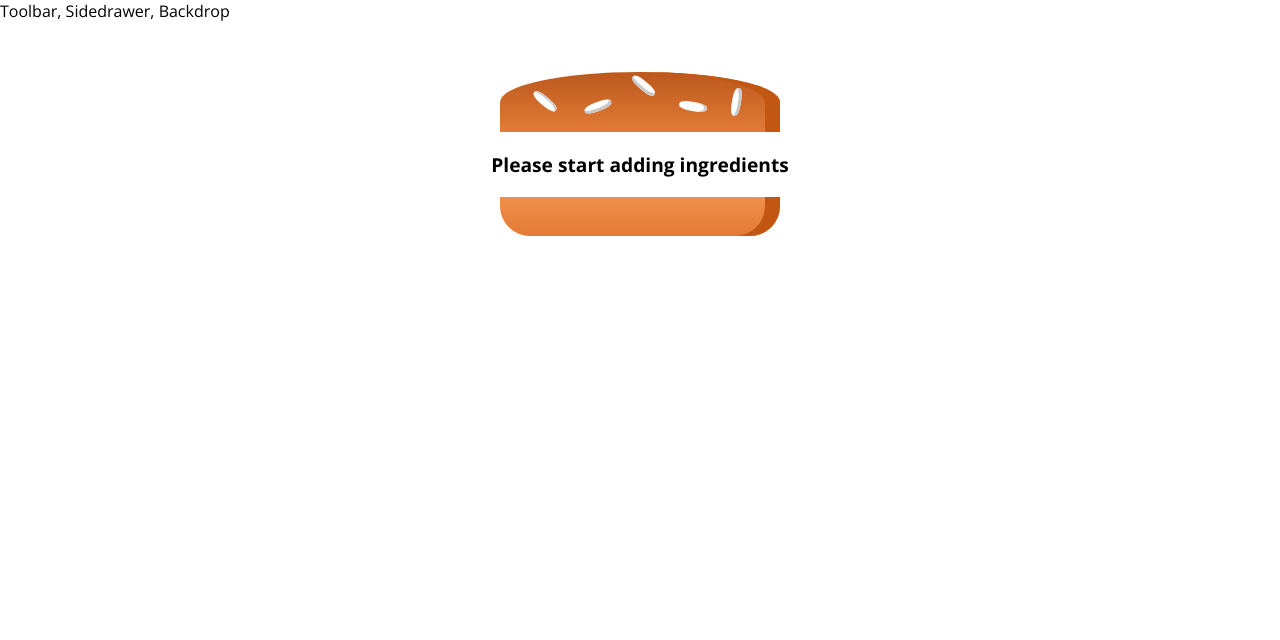
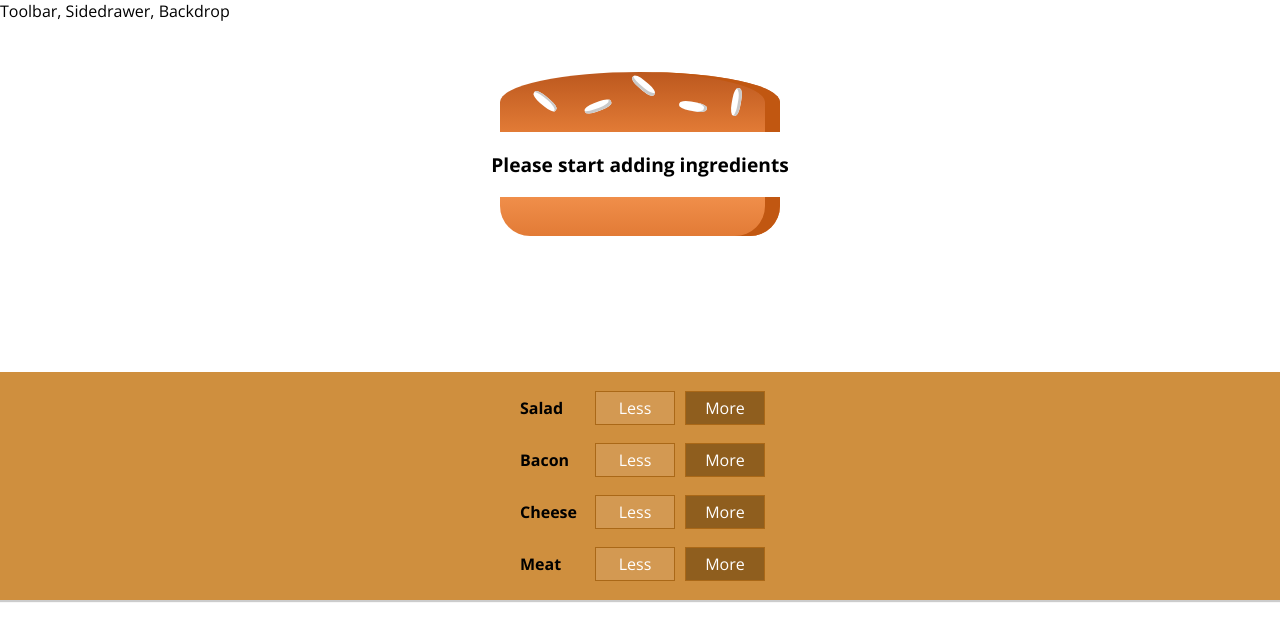
Before and after one commit to JiiB/React, a React app in the folder burgerbuilder/: page / in a window 1280 px wide. Shown: the top 640 px of the page. Built offline with nearby package versions, Linux system fonts and the light colour scheme.

Commit message:
added controls

```diff
--- /dev/null
+++ b/burgerbuilder/src/components/Burger/BuildControls/BuildControl/BuildControl.css
@@ -0,0 +1,56 @@
+.BuildControl {
+    display: flex;
+    justify-content: space-between;
+    align-items: center;
+    margin: 5px 0;
+}
+
+.BuildControl button {
+    display: block;
+    font: inherit;
+    padding: 5px;
+    margin: 0 5px;
+    width: 80px;
+    border: 1px solid #AA6817;
+    cursor: pointer;
+    outline: none;
+}
+
+.BuildControl button:disabled {
+    background-color: #AC9980;
+    border: 1px solid #7E7365;
+    color: #ccc;
+    cursor: default;
+}
+
+.BuildControl button:hover:disabled {
+    background-color: #AC9980;
+    color: #ccc;
+    cursor: not-allowed;
+}
+
+.Label {
+    padding: 10px;
+    font-weight: bold;
+    width: 80px;
+}
+
+.BuildControl .Less {
+    background-color: #D39952;
+    color: white;
+}
+
+.BuildControl .More {
+    background-color: #8F5E1E;
+    color: white;
+}
+
+.BuildControl .Less:hover, .BuildControl .Less:active {
+    background-color: #DAA972;
+    color: white;
+}
+
+.BuildControl .More:hover,.BuildControl .More:active {
+    background-color: #99703F;
+    color: white;
+}
--- /dev/null
+++ b/burgerbuilder/src/components/Burger/BuildControls/BuildControl/BuildControl.js
@@ -0,0 +1,14 @@
+import React from 'react'
+import classes from './BuildControl.css';
+
+const buildControl = (props) => {
+  return (
+    <div className={classes.BuildControl}>
+        <div className={classes.Label}>{props.label}</div>
+        <button className={classes.Less}>Less</button>
+        <button className={classes.More}>More</button>
+    </div>
+  );
+}
+
+export default buildControl;
--- /dev/null
+++ b/burgerbuilder/src/components/Burger/BuildControls/BuildControls.css
@@ -0,0 +1,10 @@
+.BuildControls {
+    width: 100%;
+    background-color: #CF8F3E;
+    display: flex;
+    flex-flow: column;
+    align-items: center;
+    box-shadow: 0 2px 1px #ccc;
+    margin: auto;
+    padding: 10px 0;
+}
--- /dev/null
+++ b/burgerbuilder/src/components/Burger/BuildControls/BuildControls.js
@@ -0,0 +1,23 @@
+import React from 'react';
+import classes from './BuildControls.css';
+import BuildControl from './BuildControl/BuildControl';
+
+const controls = [
+    {label: 'Salad', type: 'salad'},
+    {label: 'Bacon', type: 'bacon'},
+    {label: 'Cheese', type: 'cheese'},
+    {label: 'Meat', type: 'meat'}
+]
+
+const buildContols = (params) => {
+
+  return (
+    <div className={classes.BuildControls}>
+        {controls.map(control => {
+           return <BuildControl key={control.label} label={control.label}/>
+        })}
+    </div>
+  );
+}
+
+export default buildContols;
--- a/burgerbuilder/src/components/Burger/Burger.js
+++ b/burgerbuilder/src/components/Burger/Burger.js
@@ -14,7 +14,7 @@
         return arr.concat(el);
     }, []);
 
-    if(transformedIngredients.length == 0) {
+    if(transformedIngredients.length === 0) {
         transformedIngredients = <p>Please start adding ingredients</p>
     }
 
--- a/burgerbuilder/src/containers/BurgerBuilder/BurgerBuilder.js
+++ b/burgerbuilder/src/containers/BurgerBuilder/BurgerBuilder.js
@@ -1,6 +1,7 @@
 import React, { Component } from 'react';
 import Auxiliary from '../../hoc/Auxiliary';
 import Burger from '../../components/Burger/Burger';
+import BuildControls from '../../components/Burger/BuildControls/BuildControls';
 
 class BurgerBuilder extends Component {
 
@@ -17,6 +18,7 @@
         return (
             <Auxiliary>
                 <Burger ingredients={this.state.ingredients} />
+                <BuildControls />
             </Auxiliary>
         );
     }
```
